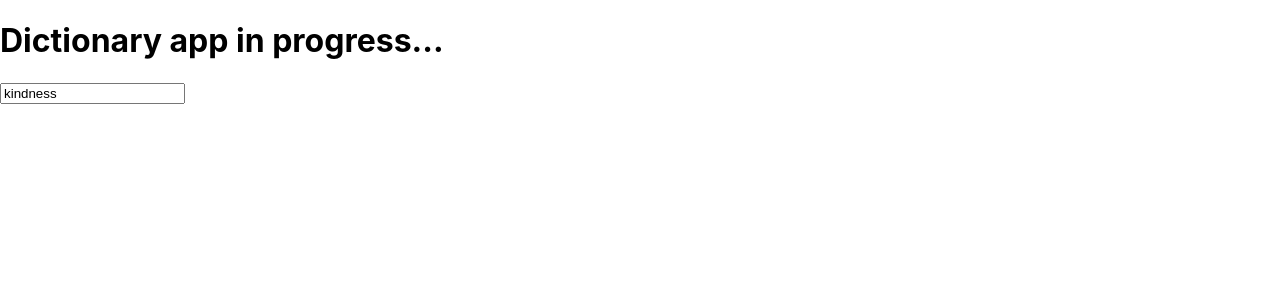
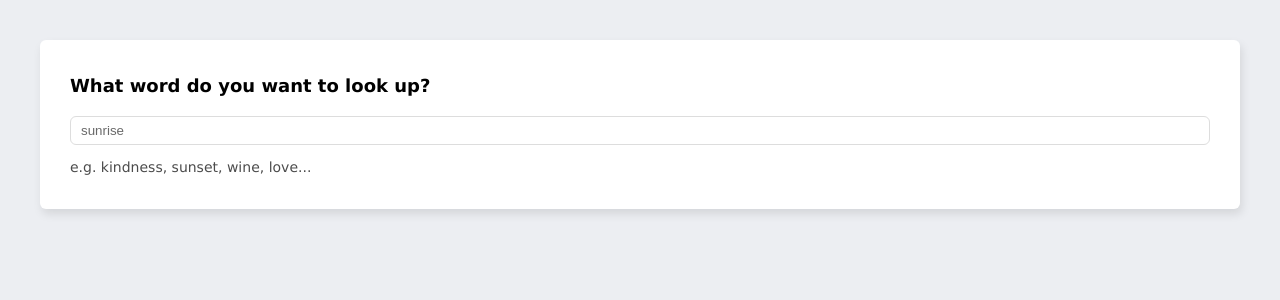
Before and after one commit to ErikaCuby/react-dictionary, a React (Create React App) app: page / in a window 1280 px wide. Shown: the top 300 px of the page. Built offline with nearby package versions, Linux system fonts and the light colour scheme; no server answers.

Commit message:
Added styling

```diff
--- a/src/App.css
+++ b/src/App.css
@@ -0,0 +1,8 @@
+body {
+    background-color: #637a951f;
+font-family: Verdana, Geneva, Tahoma, sans-serif;
+}
+
+.App {
+    margin: 40px 10px;
+}
--- a/src/App.js
+++ b/src/App.js
@@ -4,9 +4,8 @@ import Dictionary from "./Dictionary";
 export default function App() {
   return (
     <div className="App">
-      <header className="App-header">
-        <h1>Dictionary app in progress...</h1>
-        <Dictionary defaultWord="kindness"/>
+      <header className="App">
+        <Dictionary defaultWord="sunrise" />
       </header>
     </div>
   );
--- /dev/null
+++ b/src/Dictionary.css
@@ -0,0 +1,26 @@
+.Dictionary section {
+    background-color: white;
+    margin: 20px;
+    padding: 20px 30px;
+    border-radius: 6px;
+    box-shadow: 2px 5px 10px rgba(0, 0, 0, 0.1);
+}
+
+.Dictionary h1 {
+    font-size: 18px;
+    font-weight: bold;
+    margin-bottom: 20px;
+}
+
+.Dictionary input {
+    width: 100%;
+    border-radius: 6px;
+    padding: 6px 10px;
+    color: #333333bb;
+    border: 1px solid #ddd;
+}
+
+.Dictionary .hint {
+    font-size: 14px;
+    opacity: 0.7;
+}
--- a/src/Dictionary.js
+++ b/src/Dictionary.js
@@ -1,6 +1,7 @@
 import React, { useState } from "react";
 import axios from "axios";
 import Results from "./Results";
+import "./Dictionary.css";
 
 export default function Dictionary(props) {
   let [keyword, setKeyword] = useState(props.defaultWord);
@@ -34,6 +35,8 @@ export default function Dictionary(props) {
   if (loaded) {
     return (
       <div className="Dictionary">
+        <section>
+          <h1>What word do you want to look up?</h1>
           <form onSubmit={handleSubmit}>
             <input
               type="search"
@@ -41,6 +44,8 @@ export default function Dictionary(props) {
               defaultValue={props.defaultWord}
             />
           </form>
+          <p className="hint">e.g. kindness, sunset, wine, love...</p>
+        </section>
         <Results results={results} />
       </div>
     );
--- /dev/null
+++ b/src/Meaning.css
@@ -0,0 +1,31 @@
+.Meaning h3 {
+  font-size: 24px;
+  line-height: 1.5;
+  font-weight: bold;
+  margin: 14px 0;
+}
+
+.Meaning .definition {
+  font-size: 18px;
+  margin: 14px 0;
+  opacity: 0.8;
+}
+
+.Meaning .example {
+  font-size: 15px;
+  opacity: 0.7;
+  margin: 14px 0;
+}
+
+.Synonyms {
+  margin: 15px 0 0;
+  padding: 0;
+}
+
+.Synonyms li {
+  display: inline-block;
+  padding-right: 15px;
+  font-size: 14px;
+  font-weight: bold;
+  color: #371f9bb9;
+}
--- a/src/Meaning.js
+++ b/src/Meaning.js
@@ -1,17 +1,21 @@
 import React from "react";
 import Synonyms from "./Synonyms";
+import "./Meaning.css";
 
 export default function Meaning(props) {
 console.log(props.meaning);
   return (
     <div className="Meaning">
-      <h3>{props.meaning.partOfSpeech}</h3>
-      <p>
-        {props.meaning.definition}
-        <br />
-        <em>{props.meaning.example}</em>
-      </p>
-      <Synonyms synonyms={props.meaning.synonyms} />
+      <section>
+        <h3>{props.meaning.partOfSpeech}</h3>
+        <p className="definition">
+          {props.meaning.definition}
+          </p>
+          <p className="example">
+          <em>{props.meaning.example}</em>
+        </p>
+        <Synonyms synonyms={props.meaning.synonyms} />
+      </section>
     </div>
   );
 }
--- /dev/null
+++ b/src/Results.css
@@ -0,0 +1,13 @@
+.Results .word {
+    font-size: 35px;
+    font-weight: bold;
+    line-height: 1;
+    margin: 20px 0;
+}
+
+.Results .phonetic {
+    color: #371f9bb9;
+    font-weight: bold;
+    font-size: 25px;
+    margin: 15px 0;
+}
--- a/src/Results.js
+++ b/src/Results.js
@@ -1,12 +1,15 @@
 import React from "react";
 import Meaning from "./Meaning";
+import "./Results.css";
 
 export default function Results(props) {
   if (props.results) {
     return (
       <div className="Results">
-        <h2>{props.results.word}</h2>
-        <p>{props.results.phonetic}</p>
+        <section>
+          <h2 className="word">{props.results.word}</h2>
+          <p className="phonetic">{props.results.phonetic}</p>
+        </section>
         {props.results.meanings.map(function (meaning, index) {
           return (
             <div key={index}>
```
Lines whose indentation alone changed are shown as unchanged.
